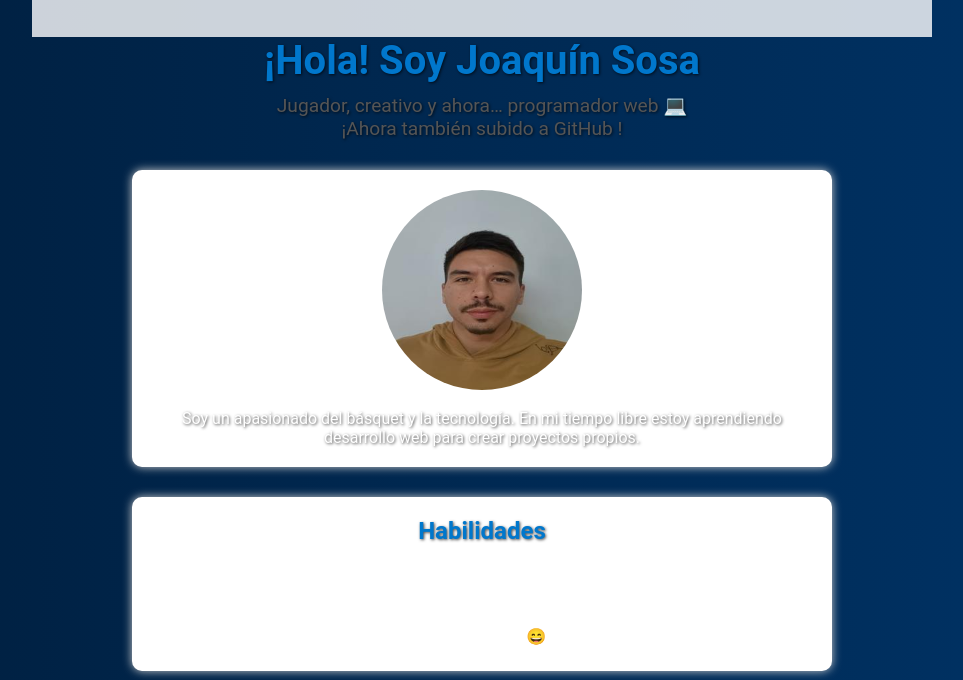
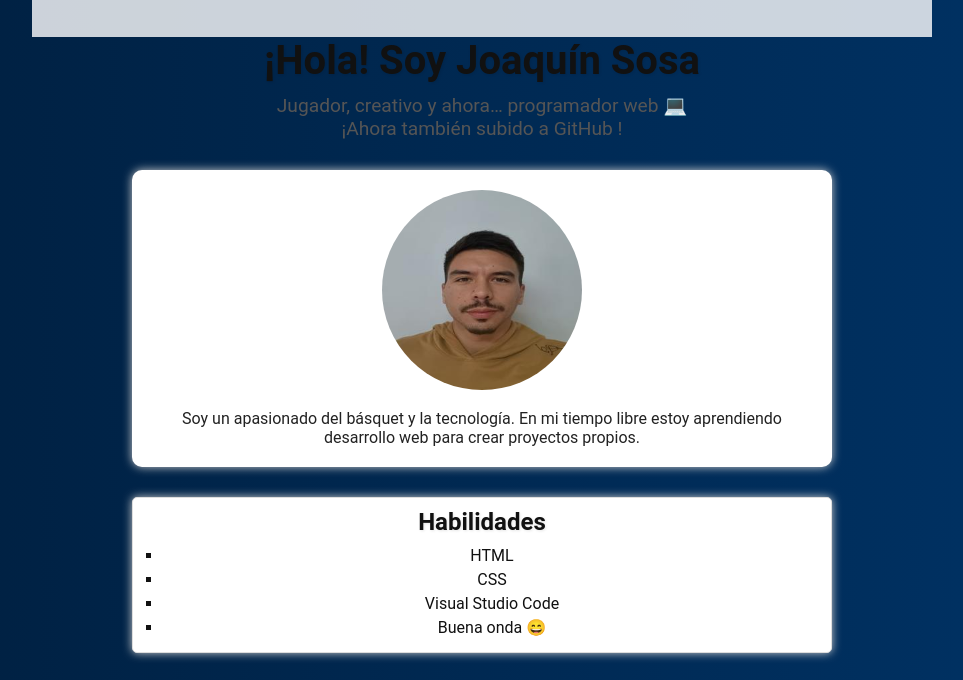
Before and after one commit to joas1110/joaquinsosa-dev, a plain HTML site: page index.html in a window 1280 px wide. Shown: the part 1825-2505 px from the top of the page, without its empty margins (158-1121 px from the left). Drawn offline with nearby package versions, Linux system fonts and the light colour scheme.

Commit message:
Mejoras visuales: contraste de textos y sección habilidades

```diff
--- a/portfolio.css
+++ b/portfolio.css
@@ -115,8 +115,14 @@ footer {
   background-color: #005fa3;
 }
 .habilidades {
+  background-color: #ffffff;
+  color: #111111;
+  border: 1px solid #ddd;
+  padding: 10px;
+  border-radius: 5px;
   transition: opacity 0.5s ease;
 }
+
 
 .habilidades.oculto {
   opacity: 0;
@@ -483,6 +489,11 @@ section {
   }
 }
 
-h1, h2, h3, h4, p, span {
-  text-shadow: 1px 1px 3px rgba(0, 0, 0, 0.7);
+h1, h2, h3 {
+  color: #111 !important;
+  text-shadow: 1px 1px 3px rgba(0, 0, 0, 0.1);
 }
+
+body {
+  color: #222 !important;
+}
```
